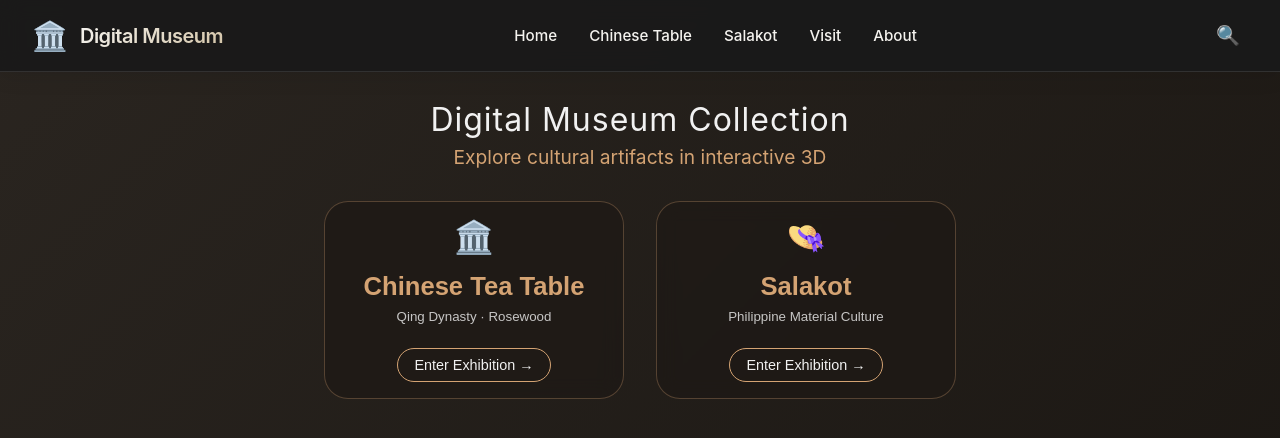
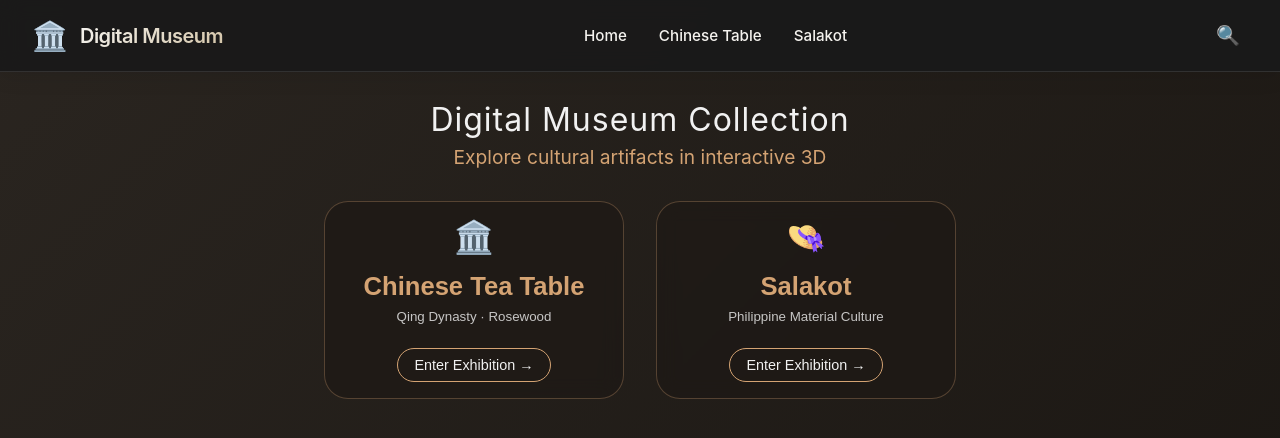
Before and after one commit to 12vblanco/museum-3d-app, a React (Vite) app: page / in a window 1280 px wide. Shown: the top 438 px of the page. Built offline with nearby package versions, Linux system fonts and the light colour scheme.

Commit message:
loading fix

```diff
--- a/src/components/Navbar.jsx
+++ b/src/components/Navbar.jsx
@@ -10,8 +10,7 @@ function Navbar() {
     { name: 'Home', path: '/' },
     { name: 'Chinese Table', path: '/table' },
     { name: 'Salakot', path: '/salakot' },
-    { name: 'Visit', path: '#' },
-    { name: 'About', path: '#' }
+
   ];
 
   // Function to close menu when a link is clicked
--- a/src/pages/SalakotPage.jsx
+++ b/src/pages/SalakotPage.jsx
@@ -46,13 +46,12 @@ function SalakotPage() {
         </div>
 
         <div className="canvas-container">
-          {/* Overlay shown while loading */}
           {isLoading && <LoadingSpinner />}
 
           <Canvas
             shadows
             dpr={[1, 2]}
-            camera={{ position: [0, 1.2, 3.5], fov: 40 }}
+            camera={{ position: [0, 0.8, 3.5], fov: 40 }}
             gl={{ antialias: true, powerPreference: "high-performance" }}
             style={{
               background: 'radial-gradient(circle at center, #2a3b2a 0%, #0f1a0f 100%)',
```
